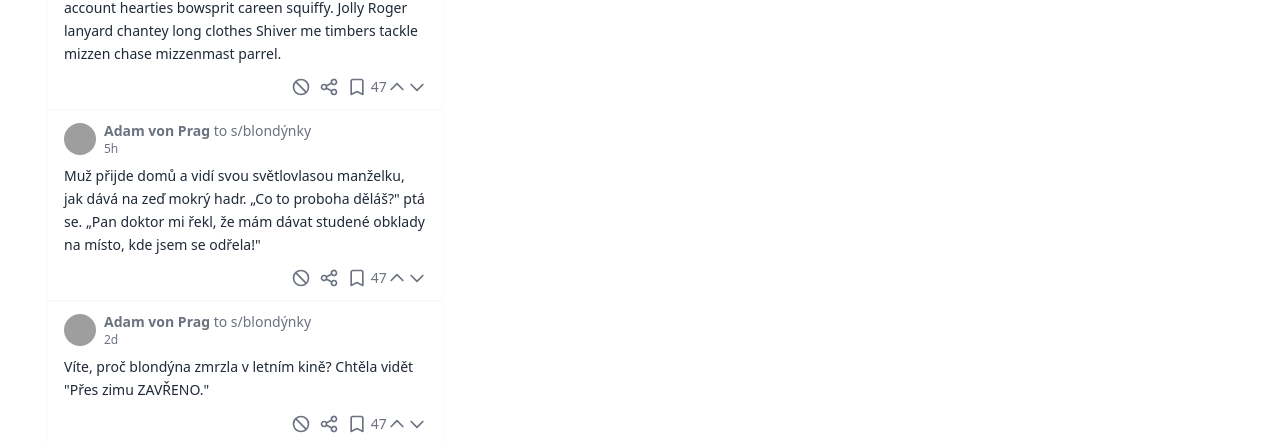
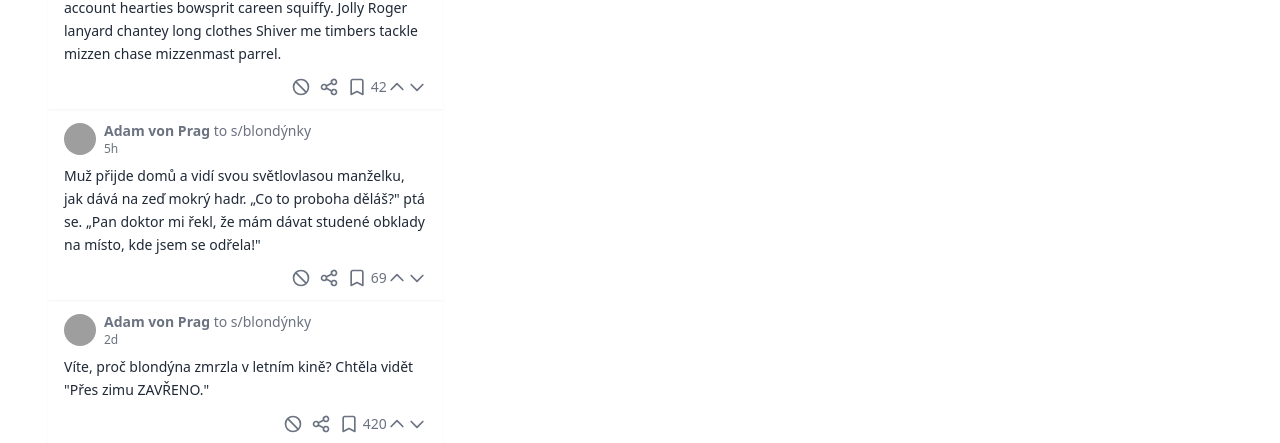
Before and after one commit to sharee-app/veverka-frontend, a Svelte app: page / in a window 1280 px wide. Shown: the part 389-832 px from the top of the page. Built offline with nearby package versions, Linux system fonts and the light colour scheme; grey boxes are pictures that could not be loaded.

Commit message:
Score prop in Post component

```diff
--- a/src/App.svelte
+++ b/src/App.svelte
@@ -46,6 +46,7 @@ document.onkeyup = function(e) {
 			community="Vše"
 			relativeTime="3h"
 			avatar="https://thiscatdoesnotexist.com/"
+			score={42}
 		  />
 
 		  <Card
@@ -55,6 +56,7 @@ document.onkeyup = function(e) {
 			community="blondýnky"
 			relativeTime="5h"
 			avatar="https://thispersondoesnotexist.com/image"
+			score={69}
 	  	  />
 
 		  <Card
@@ -64,6 +66,7 @@ document.onkeyup = function(e) {
 		  	community="blondýnky"
 		  	relativeTime="2d"
 		  	avatar="https://thispersondoesnotexist.com/image"
+			score={420}
 		  />
 		</div>
 		<div class="w-1/3 h-full text-3xl font-bold flex">
--- a/src/components/Post.svelte
+++ b/src/components/Post.svelte
@@ -5,6 +5,7 @@
     export let relativeTime: string;
     export let edited: boolean;
     export let avatar: string;
+    export let score: number;
 </script>
 
 <div class="shadow-sm px-4 py-3 w-full">
@@ -26,7 +27,7 @@
         <svg class="w-7 h-5 hover:text-red-600" fill="none" stroke="currentColor" viewBox="0 0 24 24" xmlns="http://www.w3.org/2000/svg"><path stroke-linecap="round" stroke-linejoin="round" stroke-width="2" d="M18.364 18.364A9 9 0 005.636 5.636m12.728 12.728A9 9 0 015.636 5.636m12.728 12.728L5.636 5.636"></path></svg>
         <svg class="w-7 h-5 hover:text-green-500" fill="none" stroke="currentColor" viewBox="0 0 24 24" xmlns="http://www.w3.org/2000/svg"><path stroke-linecap="round" stroke-linejoin="round" stroke-width="2" d="M8.684 13.342C8.886 12.938 9 12.482 9 12c0-.482-.114-.938-.316-1.342m0 2.684a3 3 0 110-2.684m0 2.684l6.632 3.316m-6.632-6l6.632-3.316m0 0a3 3 0 105.367-2.684 3 3 0 00-5.367 2.684zm0 9.316a3 3 0 105.368 2.684 3 3 0 00-5.368-2.684z"></path></svg>
         <svg class="w-7 h-5 hover:text-purple-600" fill="none" stroke="currentColor" viewBox="0 0 24 24" xmlns="http://www.w3.org/2000/svg"><path stroke-linecap="round" stroke-linejoin="round" stroke-width="2" d="M5 5a2 2 0 012-2h10a2 2 0 012 2v16l-7-3.5L5 21V5z"></path></svg>
-        <span class="text-sm">47</span>
+        <span class="text-sm">{score}</span>
         <svg class="w-5 h-5" fill="none" stroke="currentColor" viewBox="0 0 24 24" xmlns="http://www.w3.org/2000/svg">
           <path stroke-linecap="round" stroke-linejoin="round" stroke-width="2" d="M5 15l7-7 7 7"></path>
         </svg>
```
